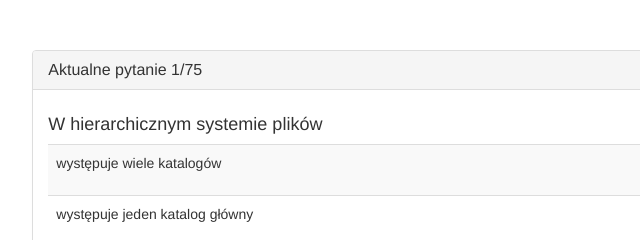
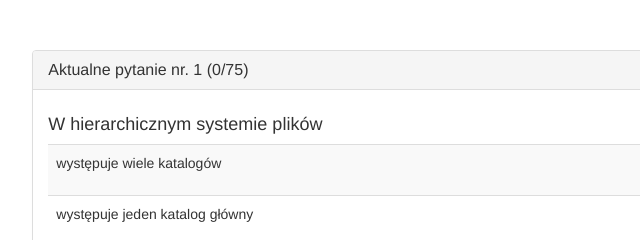
Before and after one commit to pako535/testownik-tak-nie, a plain HTML site: page index.html in a window 1280 px wide. Shown: the top 240 px of the page, 186-826 px from the left. Drawn offline with Linux system fonts and the light colour scheme.

Commit message:
indexing

```diff
--- a/index.html
+++ b/index.html
@@ -36,7 +36,7 @@
     <div class="col-md-8 col-md-offset-2">
       <div class="panel panel-default">
         <div class="panel-heading">
-          <h3 class="panel-title">Aktualne pytanie <span id="currentId"></span>/<span id="maxId"></span></h3>
+          <h3 class="panel-title">Aktualne pytanie nr. <span id="currentId"></span> (<span id="arrayId"></span>/<span id="maxId"></span>)</h3>
         </div>
         <div class="panel-body">
           <h4 id="description">Description here...</h4>
@@ -131,6 +131,7 @@
     })
 
     questionsTable.find('button').click(onAnswer);
+    $('#arrayId').text(currentId);
     $('#currentId').text(question.id);
   }
 
```
